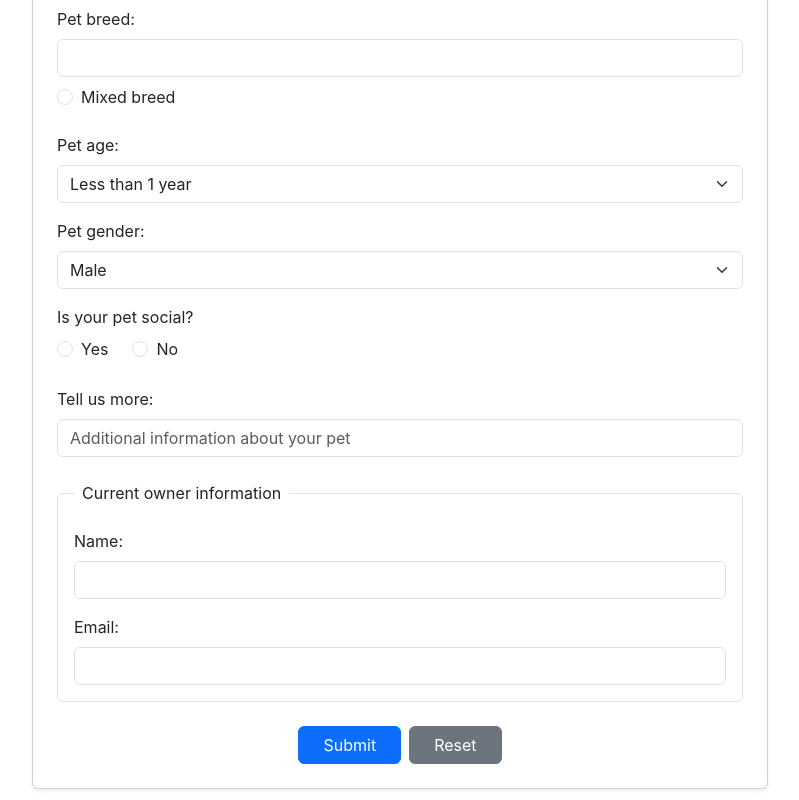
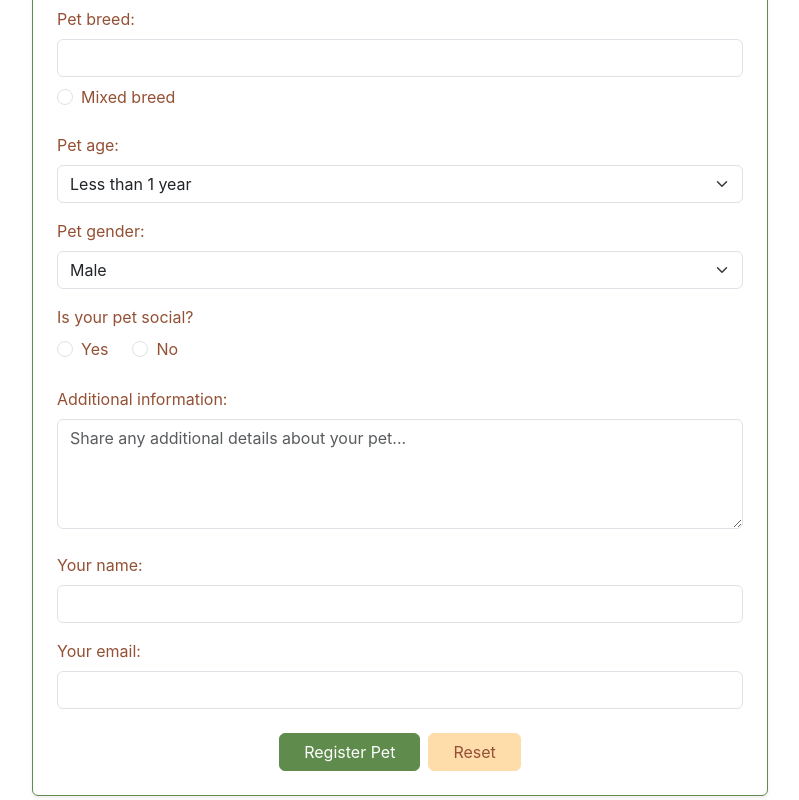
Before and after one commit to salimaammarr/TinPets, a React (Create React App) app in the folder frontend-react/: page /giveaway in a window 1280 px wide. Shown: the part 360-1160 px from the top of the page, without its empty margins (240-1039 px from the left). Built offline with nearby package versions, Linux system fonts and the light colour scheme.

Commit message:
Update Giveaway component with custom color scheme

```diff
--- a/frontend-react/src/pages/Giveaway.tsx
+++ b/frontend-react/src/pages/Giveaway.tsx
@@ -27,7 +27,9 @@ const Giveaway: React.FC = () => {
   const [message, setMessage] = useState("");
 
   const handleInputChange = (
-    e: React.ChangeEvent<HTMLInputElement | HTMLSelectElement>
+    e: React.ChangeEvent<
+      HTMLInputElement | HTMLSelectElement | HTMLTextAreaElement
+    >
   ) => {
     const { name, value } = e.target;
     setFormData((prev) => ({
@@ -130,9 +132,11 @@ const Giveaway: React.FC = () => {
     <div className="container py-4">
       <div className="row justify-content-center">
         <div className="col-lg-8">
-          <div className="card shadow-sm">
+          <div className="card shadow-sm border-custom-green">
             <div className="card-body p-4">
-              <h1 className="text-center mb-3">Welcome to pets giveaway!</h1>
+              <h1 className="text-center mb-3 text-custom-brown">
+                Welcome to pets giveaway!
+              </h1>
               <p className="text-muted text-center mb-4">
                 If you have a pet that needs a new home, you've come to the
                 right place. Share details about your cat or dog, including
@@ -143,7 +147,10 @@ const Giveaway: React.FC = () => {
 
               <form onSubmit={handleSubmit}>
                 <div className="mb-3">
-                  <label htmlFor="species" className="form-label">
+                  <label
+                    htmlFor="species"
+                    className="form-label text-custom-brown"
+                  >
                     Species:
                   </label>
                   <select
@@ -159,7 +166,10 @@ const Giveaway: React.FC = () => {
                 </div>
 
                 <div className="mb-4">
-                  <label htmlFor="breed" className="form-label">
+                  <label
+                    htmlFor="breed"
+                    className="form-label text-custom-brown"
+                  >
                     Pet breed:
                   </label>
                   <input
@@ -180,14 +190,20 @@ const Giveaway: React.FC = () => {
                       checked={noPreferenceBreed}
                       onChange={handleBreedPreferenceChange}
                     />
-                    <label className="form-check-label" htmlFor="mixedBreed">
+                    <label
+                      className="form-check-label text-custom-brown"
+                      htmlFor="mixedBreed"
+                    >
                       Mixed breed
                     </label>
                   </div>
                 </div>
 
                 <div className="mb-3">
-                  <label htmlFor="ageCategory" className="form-label">
+                  <label
+                    htmlFor="ageCategory"
+                    className="form-label text-custom-brown"
+                  >
                     Pet age:
                   </label>
                   <select
@@ -206,7 +222,10 @@ const Giveaway: React.FC = () => {
                 </div>
 
                 <div className="mb-3">
-                  <label htmlFor="gender" className="form-label">
+                  <label
+                    htmlFor="gender"
+                    className="form-label text-custom-brown"
+                  >
                     Pet gender:
                   </label>
                   <select
@@ -222,7 +241,7 @@ const Giveaway: React.FC = () => {
                 </div>
 
                 <div className="mb-4">
-                  <p className="mb-2">Is your pet social?</p>
+                  <p className="mb-2 text-custom-brown">Is your pet social?</p>
                   <div className="d-flex gap-4">
                     <div className="form-check">
                       <input
@@ -234,7 +253,10 @@ const Giveaway: React.FC = () => {
                         checked={formData.social === "yes"}
                         onChange={handleInputChange}
                       />
-                      <label className="form-check-label" htmlFor="socialYes">
+                      <label
+                        className="form-check-label text-custom-brown"
+                        htmlFor="socialYes"
+                      >
                         Yes
                       </label>
                     </div>
@@ -248,7 +270,10 @@ const Giveaway: React.FC = () => {
                         checked={formData.social === "no"}
                         onChange={handleInputChange}
                       />
-                      <label className="form-check-label" htmlFor="socialNo">
+                      <label
+                        className="form-check-label text-custom-brown"
+                        htmlFor="socialNo"
+                      >
                         No
                       </label>
                     </div>
@@ -256,27 +281,29 @@ const Giveaway: React.FC = () => {
                 </div>
 
                 <div className="mb-4">
-                  <label htmlFor="more" className="form-label">
-                    Tell us more:
+                  <label
+                    htmlFor="more"
+                    className="form-label text-custom-brown"
+                  >
+                    Additional information:
                   </label>
-                  <input
-                    type="text"
+                  <textarea
                     id="more"
                     name="more"
                     className="form-control"
                     value={formData.more}
                     onChange={handleInputChange}
-                    placeholder="Additional information about your pet"
+                    rows={4}
+                    placeholder="Share any additional details about your pet..."
                   />
                 </div>
 
-                <fieldset className="border rounded p-3 mb-4">
-                  <legend className="float-none w-auto px-2 fs-6">
-                    Current owner information
-                  </legend>
                 <div className="mb-3">
-                    <label htmlFor="ownerName" className="form-label">
-                      Name:
+                  <label
+                    htmlFor="ownerName"
+                    className="form-label text-custom-brown"
+                  >
+                    Your name:
                   </label>
                   <input
                     type="text"
@@ -288,9 +315,13 @@ const Giveaway: React.FC = () => {
                     required
                   />
                 </div>
-                  <div className="mb-0">
-                    <label htmlFor="ownerEmail" className="form-label">
-                      Email:
+
+                <div className="mb-4">
+                  <label
+                    htmlFor="ownerEmail"
+                    className="form-label text-custom-brown"
+                  >
+                    Your email:
                   </label>
                   <input
                     type="email"
@@ -302,15 +333,14 @@ const Giveaway: React.FC = () => {
                     required
                   />
                 </div>
-                </fieldset>
 
                 <div className="d-grid gap-2 d-md-flex justify-content-center">
-                  <button type="submit" className="btn btn-primary px-4">
-                    Submit
+                  <button type="submit" className="btn btn-custom-primary px-4">
+                    Register Pet
                   </button>
                   <button
                     type="button"
-                    className="btn btn-secondary px-4"
+                    className="btn btn-custom-secondary px-4"
                     onClick={handleReset}
                   >
                     Reset
```
Lines whose indentation alone changed are shown as unchanged.
